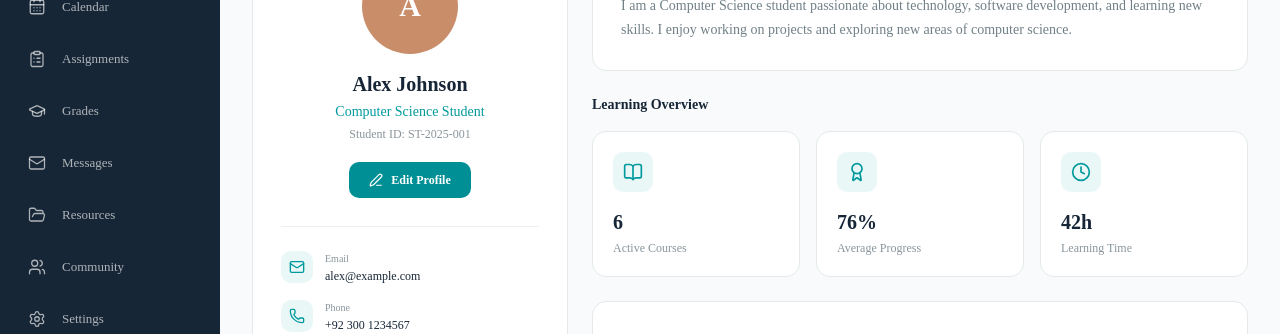
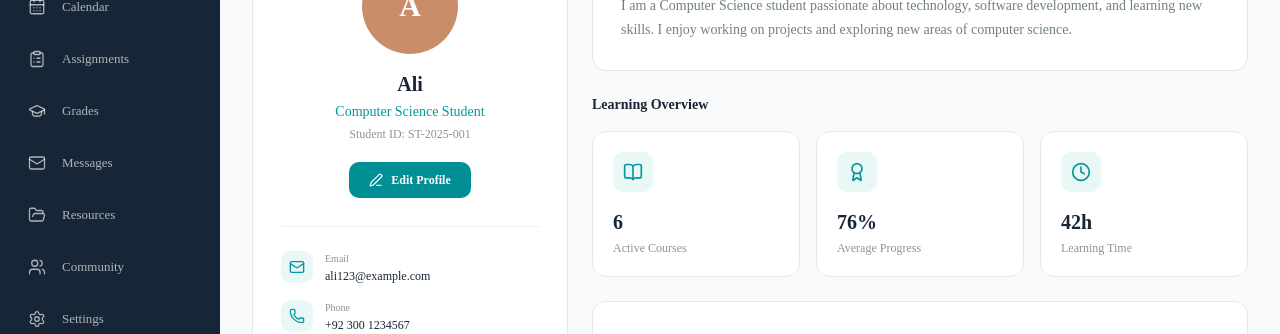
Before and after one commit to SoftiqTech-TeamC/SoftiqTech_Learning-Management-System, a Next.js app in the folder frontend/: page /profile in a window 1280 px wide. Shown: the part 229-563 px from the top of the page. Built offline with nearby package versions, Linux system fonts and the light colour scheme.

Commit message:
Fix teacher dashboard build error

```diff
--- a/frontend/app/teacher/page.tsx
+++ b/frontend/app/teacher/page.tsx
@@ -4,7 +4,7 @@ import TeacherDashboard from "@/components/dashboard/TeacherDashboard";
 export default function TeacherPage() {
   return (
     <>
-      <Sidebar role="teacher" />
+      <Sidebar />
 
       <main className="ml-64">
         <TeacherDashboard />
--- a/frontend/components/profile/ProfilePage.tsx
+++ b/frontend/components/profile/ProfilePage.tsx
@@ -39,7 +39,7 @@ export default function ProfilePage() {
               </div>
 
               <h2 className="mt-4 text-xl font-semibold text-[#172636]">
-                Alex Johnson
+                Ali
               </h2>
 
               <p className="mt-1 text-sm text-[#00999d]">
@@ -61,7 +61,7 @@ export default function ProfilePage() {
                 <InfoRow
                   icon={<Mail size={16} />}
                   label="Email"
-                  value="alex@example.com"
+                  value="ali123@example.com"
                 />
 
                 <InfoRow
```
